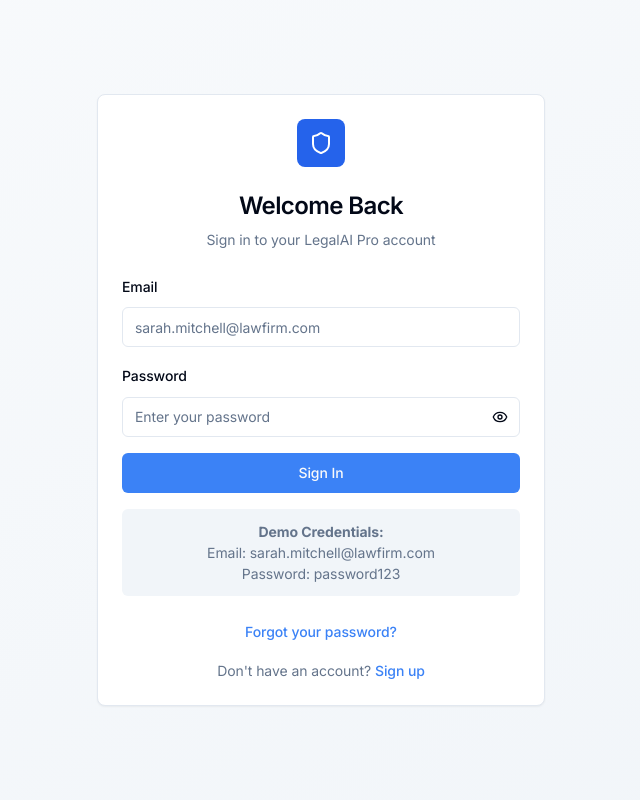
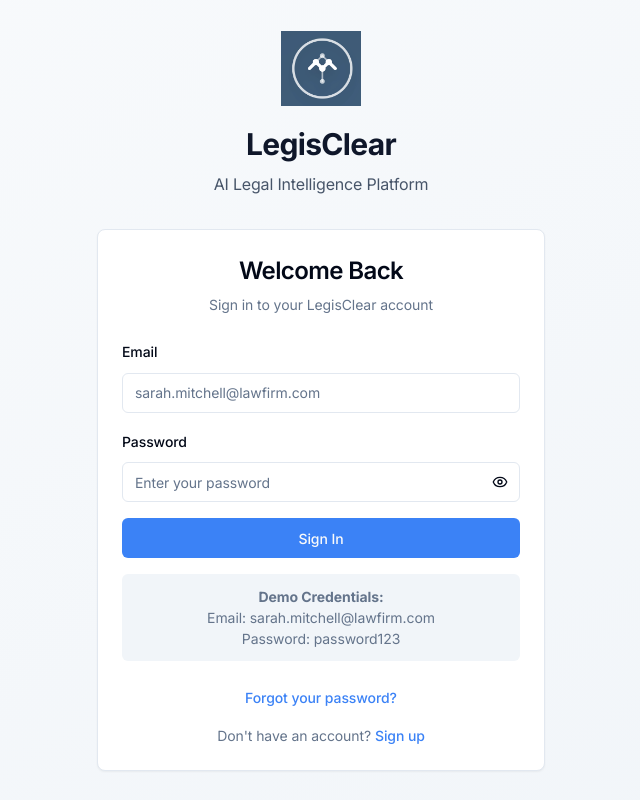
Before and after one commit to atr0p05/LegisClear, a React (Vite) app: page / in a window 1280 px wide. Shown: the whole page, without its empty margins (319-959 px from the left). Built offline with nearby package versions, Linux system fonts and the light colour scheme.

Commit message:
Update LegisClear logo
Replaced the LegisClear logo on the login and dashboard pages.

```diff
--- a/src/components/Sidebar.tsx
+++ b/src/components/Sidebar.tsx
@@ -6,7 +6,7 @@ import { Badge } from '@/components/ui/badge';
 import { Tooltip, TooltipContent, TooltipTrigger, TooltipProvider } from '@/components/ui/tooltip';
 import {
   Search, FileText, BarChart3, Users,
-  Brain, Settings, HelpCircle, LogOut, Scale
+  Brain, Settings, HelpCircle, LogOut
 } from 'lucide-react';
 import type { PageType } from '@/pages/Index';
 import { useAuth } from '@/contexts/AuthContext';
@@ -33,8 +33,12 @@ export const Sidebar: React.FC<SidebarProps> = ({ currentPage, onPageChange }) =
         {/* Header */}
         <div className="p-6 border-b border-sidebar-border">
           <div className="flex items-center gap-3 mb-2">
-            <div className="w-8 h-8 bg-primary rounded-lg flex items-center justify-center">
-              <Scale className="w-5 h-5 text-primary-foreground" />
+            <div className="w-8 h-8 rounded-lg flex items-center justify-center">
+              <img
+                src="/lovable-uploads/d14716a1-25e5-4687-9ec2-56dbe060a748.png"
+                alt="LegisClear Logo"
+                className="w-8 h-8 object-contain"
+              />
             </div>
             <div>
               <h1 className="text-xl font-bold text-sidebar-foreground">LegisClear</h1>
--- a/src/components/auth/AuthLayout.tsx
+++ b/src/components/auth/AuthLayout.tsx
@@ -16,6 +16,19 @@ export const AuthLayout: React.FC<AuthLayoutProps> = ({ onAuthSuccess }) => {
   return (
     <div className="min-h-screen bg-gradient-to-br from-slate-50 to-slate-100 flex items-center justify-center p-4">
       <div className="w-full max-w-md">
+        {/* Logo Header */}
+        <div className="text-center mb-8">
+          <div className="w-20 h-20 mx-auto mb-4">
+            <img
+              src="/lovable-uploads/d14716a1-25e5-4687-9ec2-56dbe060a748.png"
+              alt="LegisClear Logo"
+              className="w-full h-full object-contain"
+            />
+          </div>
+          <h1 className="text-3xl font-bold text-slate-900 mb-2">LegisClear</h1>
+          <p className="text-slate-600">AI Legal Intelligence Platform</p>
+        </div>
+
         {currentView === 'login' && (
           <LoginForm
             onSuccess={onAuthSuccess}
--- a/src/components/auth/LoginForm.tsx
+++ b/src/components/auth/LoginForm.tsx
@@ -6,7 +6,7 @@ import { Button } from '@/components/ui/button';
 import { Input } from '@/components/ui/input';
 import { Label } from '@/components/ui/label';
 import { Alert, AlertDescription } from '@/components/ui/alert';
-import { Loader2, Shield, Eye, EyeOff } from 'lucide-react';
+import { Loader2, Eye, EyeOff } from 'lucide-react';
 import { toast } from '@/hooks/use-toast';
 
 interface LoginFormProps {
@@ -84,12 +84,9 @@ export const LoginForm: React.FC<LoginFormProps> = ({
   return (
     <Card className="w-full max-w-md mx-auto">
       <CardHeader className="text-center">
-        <div className="w-12 h-12 bg-blue-600 rounded-lg flex items-center justify-center mx-auto mb-4">
-          <Shield className="w-6 h-6 text-white" />
-        </div>
         <CardTitle className="text-2xl">Welcome Back</CardTitle>
         <CardDescription>
-          Sign in to your LegalAI Pro account
+          Sign in to your LegisClear account
         </CardDescription>
       </CardHeader>
 
--- a/src/components/auth/PasswordResetForm.tsx
+++ b/src/components/auth/PasswordResetForm.tsx
@@ -6,7 +6,7 @@ import { Button } from '@/components/ui/button';
 import { Input } from '@/components/ui/input';
 import { Label } from '@/components/ui/label';
 import { Alert, AlertDescription } from '@/components/ui/alert';
-import { Loader2, Shield, ArrowLeft } from 'lucide-react';
+import { Loader2, ArrowLeft } from 'lucide-react';
 import { useToast } from '@/hooks/use-toast';
 
 interface PasswordResetFormProps {
@@ -52,7 +52,11 @@ export const PasswordResetForm: React.FC<PasswordResetFormProps> = ({
       <Card className="w-full max-w-md mx-auto">
         <CardHeader className="text-center">
           <div className="w-12 h-12 bg-green-600 rounded-lg flex items-center justify-center mx-auto mb-4">
-            <Shield className="w-6 h-6 text-white" />
+            <img
+              src="/lovable-uploads/d14716a1-25e5-4687-9ec2-56dbe060a748.png"
+              alt="LegisClear Logo"
+              className="w-6 h-6 filter brightness-0 invert"
+            />
           </div>
           <CardTitle className="text-2xl">Check Your Email</CardTitle>
           <CardDescription>
@@ -83,9 +87,6 @@ export const PasswordResetForm: React.FC<PasswordResetFormProps> = ({
   return (
     <Card className="w-full max-w-md mx-auto">
       <CardHeader className="text-center">
-        <div className="w-12 h-12 bg-blue-600 rounded-lg flex items-center justify-center mx-auto mb-4">
-          <Shield className="w-6 h-6 text-white" />
-        </div>
         <CardTitle className="text-2xl">Reset Password</CardTitle>
         <CardDescription>
           Enter your email to receive reset instructions
```
Also changed, not shown: public/lovable-uploads/d14716a1-25e5-4687-9ec2-56dbe060a748.png (added).
